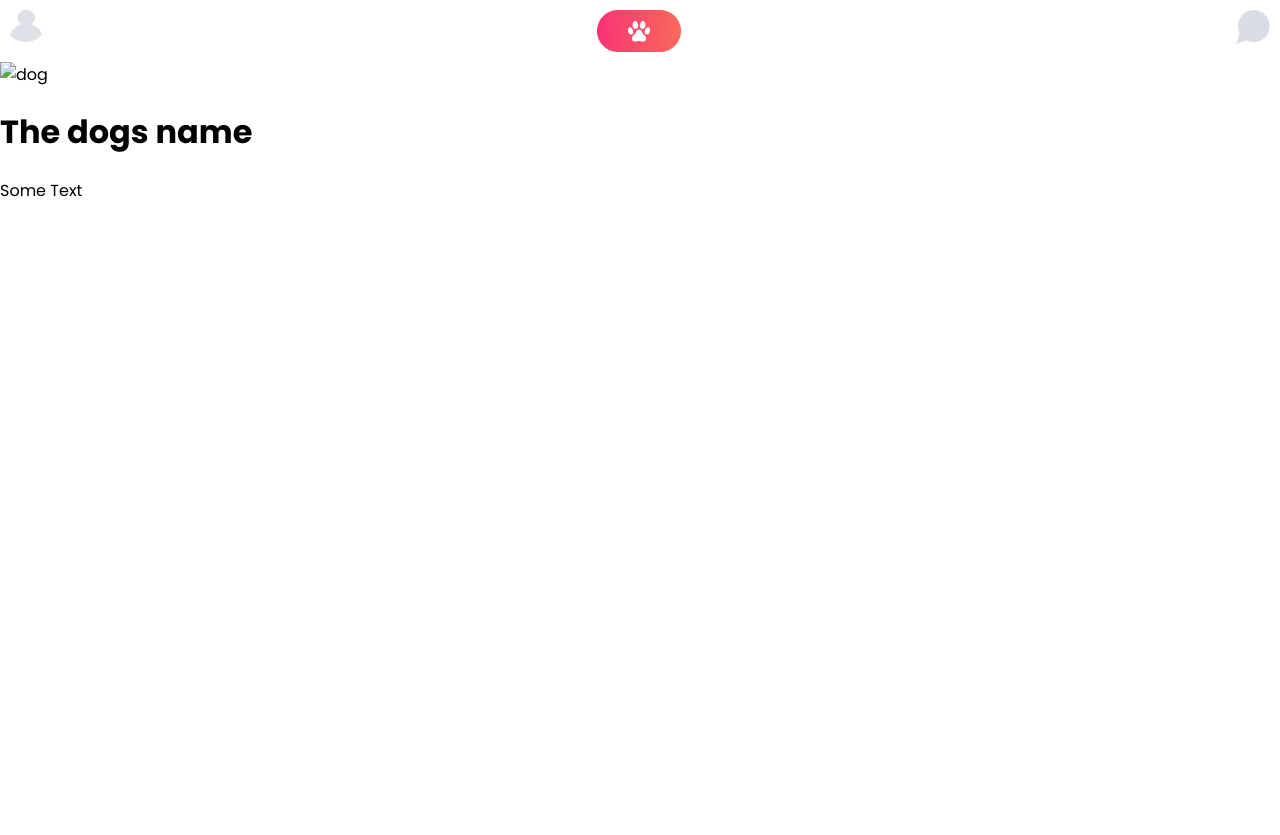
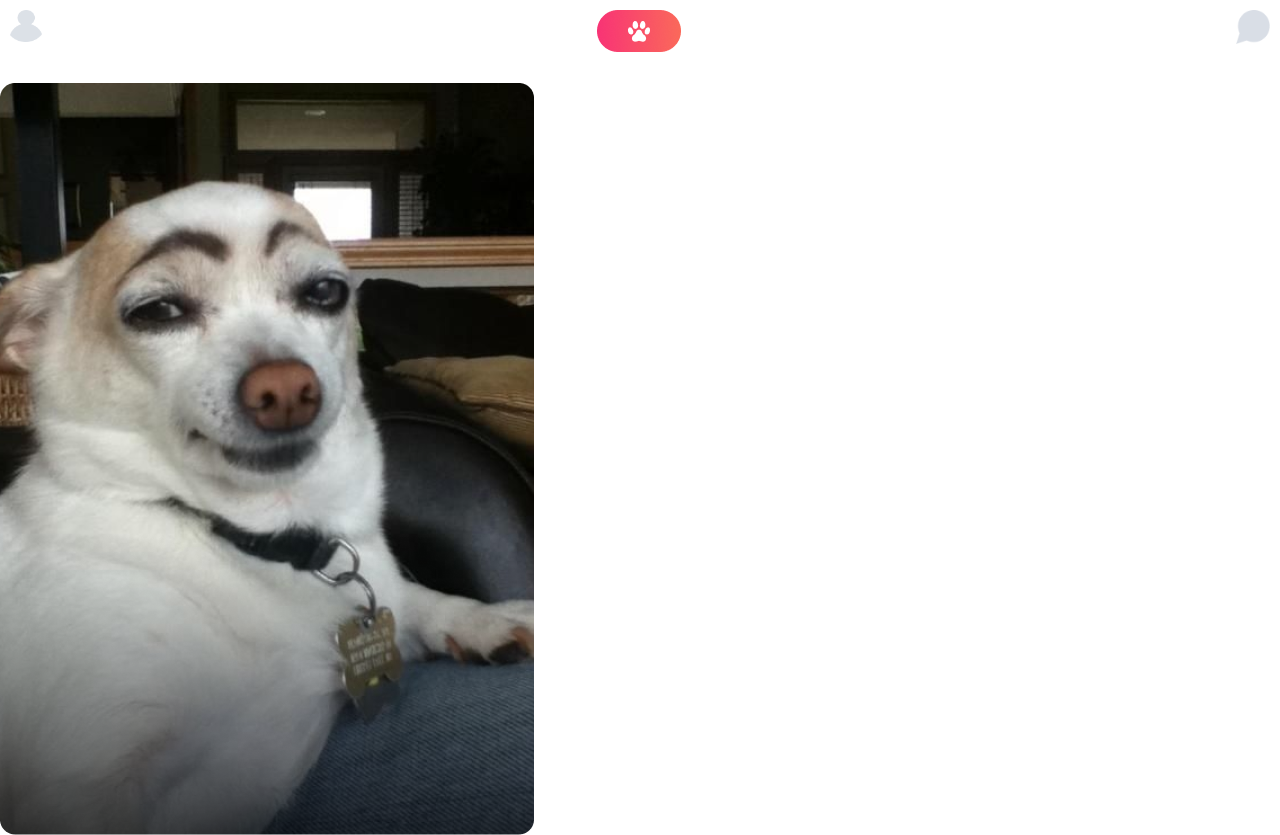
Before and after one commit to TheoToni/Tindog, a plain HTML site: page index.html in a window 1280 px wide. Before the commit the page ends 800 px from the top, so only its background shows below. Drawn offline with Linux system fonts and the light colour scheme.

Commit message:
progress

```diff
--- a/index.css
+++ b/index.css
@@ -7,3 +7,10 @@ body {
   justify-content: space-between;
   padding: 10px;
 }
+.content {
+  height: 550px;
+}
+
+.dogImage {
+  position: absolute;
+}
```
Also changed, not shown: images/dog1.png (added).
